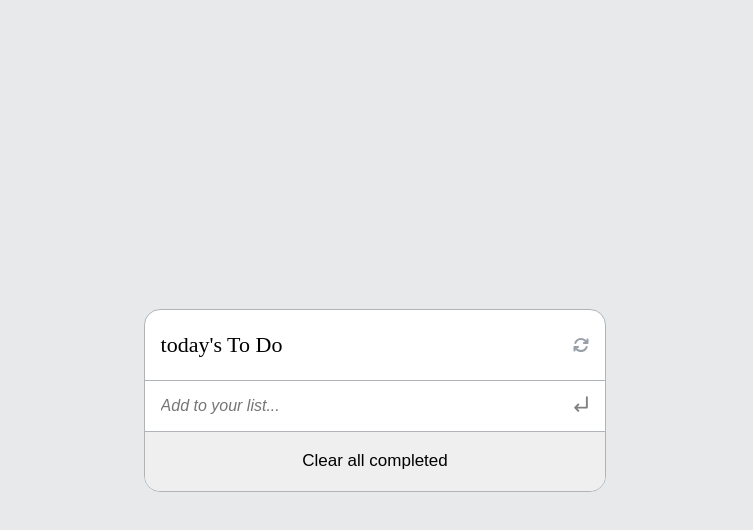
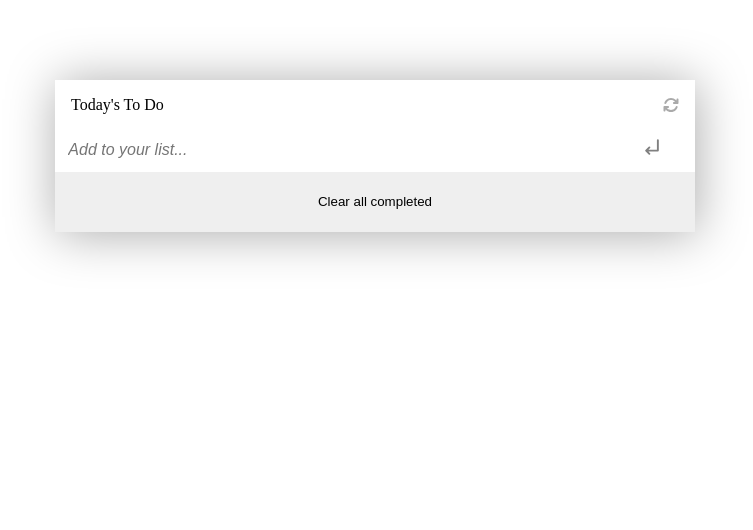
Before and after one commit to AckonSamuel/To-Do-list, a website built with webpack: page src/index.html in a window 1280 px wide. Shown: the whole page, without its empty margins (265-1018 px from the left). Built offline with nearby package versions, Linux system fonts and the light colour scheme.

Commit message:
Enhancing ui

```diff
--- a/src/index.html
+++ b/src/index.html
@@ -1,22 +1,28 @@
 <!DOCTYPE html>
 <html lang="en">
+
 <head>
     <meta charset="UTF-8">
     <meta name="viewport" content="width=device-width, initial-scale=1.0">
     <title>to do list</title>
 </head>
+
 <body>
     <div id="container">
-        <div id="list-container">
-            <p id="title">today's To Do</p>
+        <div id="today">
+            <p id="title">Today's To Do</p>
             <i class="fa-solid fa-arrows-rotate"></i>
-            <input required id="task"  type="text" placeholder="Add to your list..." />
-            <img id="enter" src="#" alt="enter image">
+        </div>
+        <form>
 
-             <ul class="list"></ul>
+            <input required id="task" type="text" placeholder="Add to your list..." /><img id="enter" src="#"
+                alt="enter image">
+            <ul class="list"></ul>
             <button id="clear" type="button">Clear all completed</button>
-        </div>
+    </div>
+    </form>
     </div>
 
 </body>
+
 </html>
--- a/src/style.css
+++ b/src/style.css
@@ -1,39 +1,30 @@
-body {
+* {
+  padding: 0;
   margin: 0;
+  box-sizing: border-box;
 }
 
 #container {
-  width: 100%;
-  height: 100vh;
   display: flex;
-  justify-content: center;
-  align-items: center;
-  background: #e7e9eb;
+  width: 50%;
+  margin: auto;
+  flex-direction: column;
+  box-shadow: 2px 2px 50px #aaa;
+  margin-top: 5em;
 }
 
-#list-container {
-  min-width: 36vw;
-  display: grid;
-  grid-template-columns: 80% auto;
-  background: #fff;
-  border: 1.8px solid #b0b4b9;
-  align-items: flex-end;
-  border-radius: 16px;
-  overflow: hidden;
-}
-
-#title {
-  grid-column: 1/2;
-  font-size: 22px;
-  margin-left: 1rem;
+#today {
+  display: flex;
+  flex-direction: row;
+  justify-content: space-between;
+  padding: 1em 1em;
+  width: 100%;
 }
 
 .fa-arrows-rotate,
 #enter {
-  justify-self: flex-end;
-  color: #989fa7;
-  grid-column: 2/3;
-  margin-right: 1rem;
+  margin-left: auto;
+  color: #aaa;
 }
 
 .fa-arrows-rotate {
@@ -41,26 +32,14 @@ body {
 }
 
 #enter {
-  grid-row: 2/2;
-  align-self: flex-start;
-  margin-top: 1rem;
-  margin-bottom: 1rem;
-  background: none;
-  border: none;
   cursor: pointer;
+  margin-right: -70px;
 }
 
 #task {
-  align-self: flex-start;
-  grid-column: 1/3;
-  grid-row: 2/2;
-  padding: 1rem;
-  border-top: 1.8px solid #b0b4b9;
-  border-right: none;
-  border-left: none;
-  border-bottom: none;
-  outline: none;
-  font-size: 16px;
+  border: none;
+  padding: 1em 1em;
+  width: 92%;
 }
 
 #task::placeholder {
@@ -68,28 +47,17 @@ body {
   font-style: italic;
 }
 
-.list {
-  list-style: none;
-  grid-column: 1/3;
-  display: flex;
-  flex-direction: column;
-  padding: 0;
-  max-height: 50vh;
-  overflow: auto;
-  margin: 0;
-}
-
 .checkbox {
-  margin-left: 1rem;
   pointer-events: auto;
 }
 
 .task {
   display: flex;
+  flex-direction: row;
+  padding: 1em 1em;
   align-items: center;
-  gap: 1rem;
-  padding: 1rem 0;
-  border-top: 1.8px solid #b0b4b9;
+  width: 100%;
+  gap: 1em;
 }
 
 path {
@@ -102,12 +70,9 @@ path {
 }
 
 #clear {
-  grid-column: 1/3;
   width: 100%;
   height: 60px;
   border: none;
-  font-size: 17px;
-  border-top: 1px solid #b0b4b9;
   cursor: pointer;
 }
 
@@ -148,3 +113,26 @@ path {
 .dn {
   display: none;
 }
+
+
+::-webkit-input-placeholder {
+  font-style: italic;
+}
+
+::-moz-placeholder {
+  font-style: italic;
+}
+
+:-moz-placeholder {
+  font-style: italic;
+}
+
+:-ms-input-placeholder {
+  font-style: italic;
+}
+
+.today,
+.task,
+li {
+  border-bottom: 1px solid #aaa;
+}
```
Also changed, not shown: dist/index.html, 1 other file.
